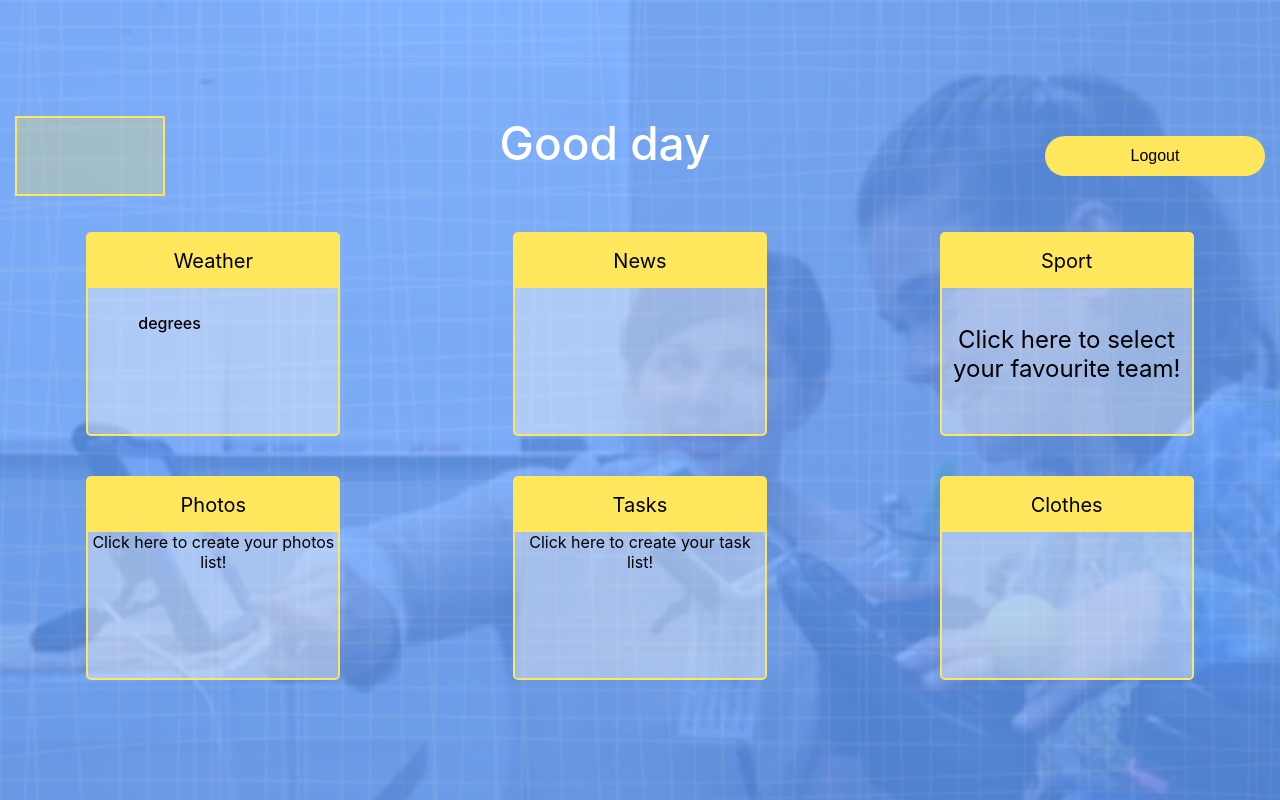
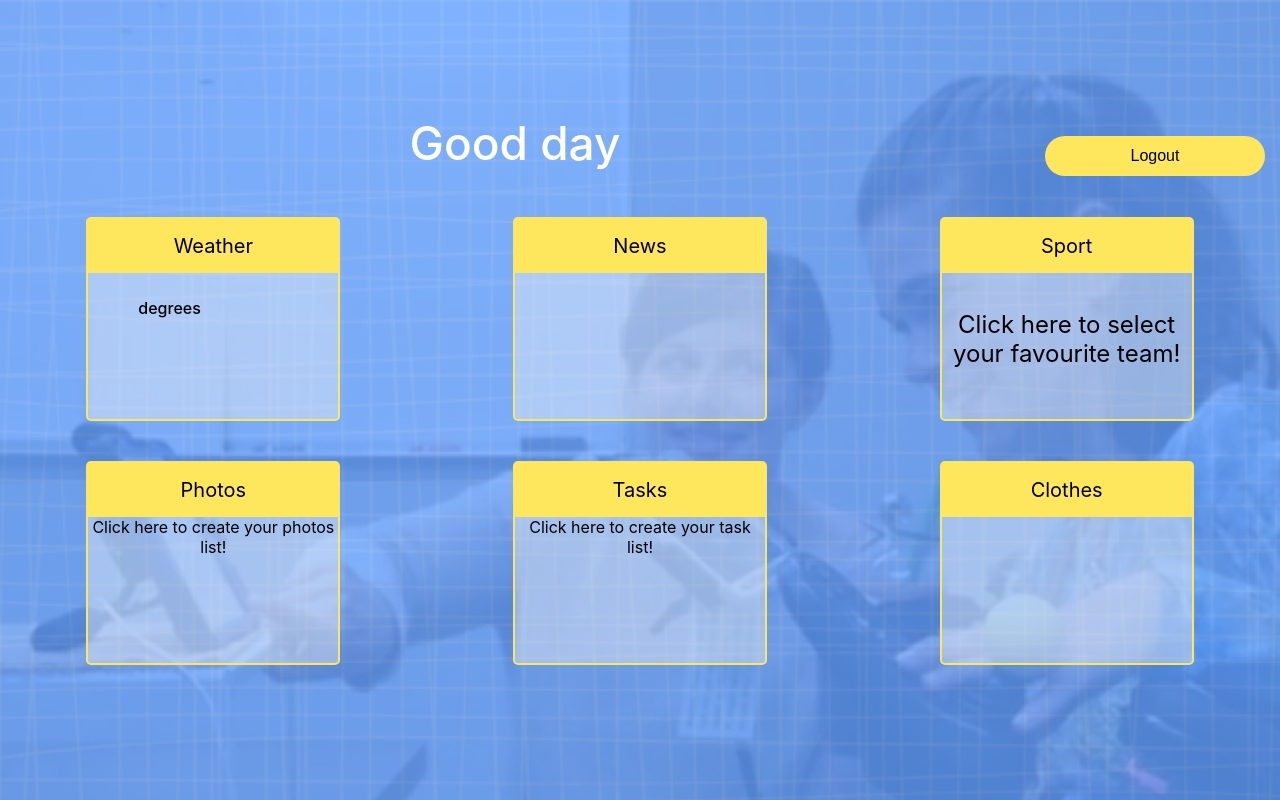
Before and after one commit to linas19/Therapy-Box-Final, a React (Create React App) app in the folder client/: page /dashboard in a window 1280 px wide. Built offline with nearby package versions, Linux system fonts and the light colour scheme; no server answers; sample sign-in values are in the browser's storage.

Commit message:
adding email validation

```diff
--- a/client/src/pages/Dashboard/Dashboard.css
+++ b/client/src/pages/Dashboard/Dashboard.css
@@ -21,7 +21,7 @@
 }
 .dashboard-top {
     display: flex;
-    justify-content: space-between;
+    justify-content: space-evenly;
     align-items: center;
 }
 .dasboard-right {
--- a/client/src/pages/Dashboard/Dashboard.js
+++ b/client/src/pages/Dashboard/Dashboard.js
@@ -9,7 +9,7 @@ import Clothes from './components/Clothes';
 import Sport from './components/Sport';
 import Tasks from './components/Tasks';
 import Photos from './components/Photos';
-import CornerImage from '../../components/CornerImage/CornerImage';
+// import CornerImage from '../../components/CornerImage/CornerImage';
 import ButtonComponent from '../../components/ButtonComponent/ButtonComponent';
 
 const buttonLogout = () => {
@@ -19,6 +19,7 @@ const buttonLogout = () => {
 
 export default function Dashboard() {
     const [username, setUsername] = useState('')
+    useEffect(() => {
         const fetchUser = () => {
             axios({
                 url: 'api/currentUser',
@@ -34,12 +35,13 @@ export default function Dashboard() {
                     console.log(error, 'Not logged in')
                 })
         }
-    useEffect(() => fetchUser(), [])
+        fetchUser()
+    }, [username])
 
     return (
         <div className="dashboard-container">
             <div className="dashboard-top">
-                <CornerImage />
+                {/* <CornerImage /> */}
                 <div className="dashboard-title">Good day {username}</div>
                 <ButtonComponent onClick={buttonLogout} text="Logout" />
             </div>
--- a/client/src/pages/TasksPage/components/RemoveTaskButton.css
+++ b/client/src/pages/TasksPage/components/RemoveTaskButton.css
@@ -5,4 +5,5 @@
     font-weight:bolder;
     background: none;
     border: none;
+    font-size: large;
 }
```
Also changed, not shown: client/src/pages/Authentication/components/Signup/Signup.js (+0 -14 lines). Lines whose indentation alone changed are shown as unchanged.
